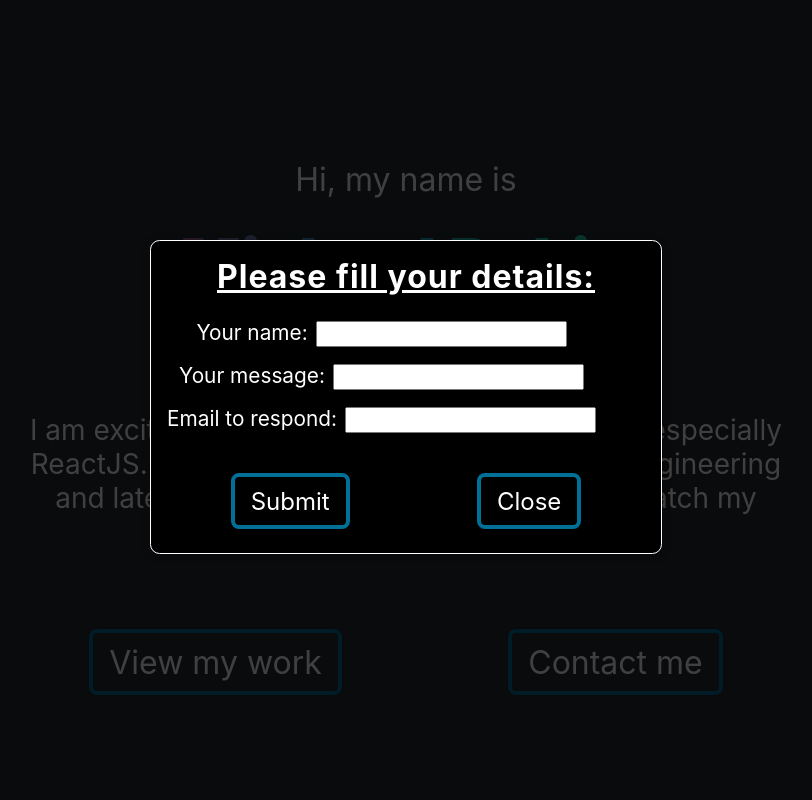
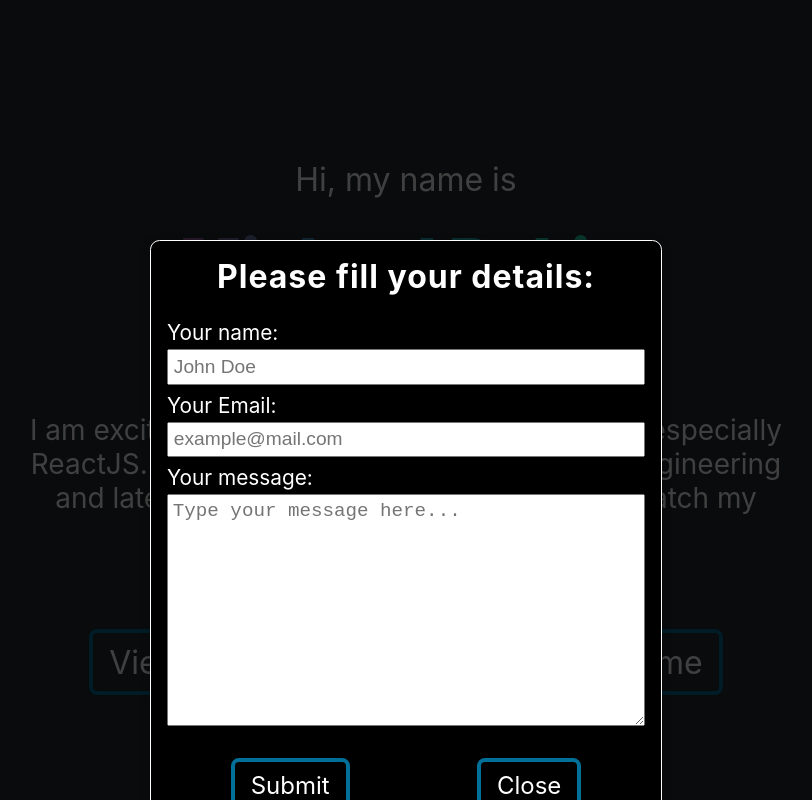
Before and after one commit to michael-ryk/Home_page, a React (Create React App) app: page / in a window 1280 px wide. Both pictures are taken after a click on the button "Contact me". Shown: the top 800 px of the page, without its empty margins (234-1046 px from the left). Built offline with nearby package versions, Linux system fonts and the light colour scheme.

Commit message:
improve style of contact form

```diff
--- a/src/components/ContactForm.jsx
+++ b/src/components/ContactForm.jsx
@@ -8,18 +8,12 @@ return (
       <form>
         <h2>Please fill your details:</h2>
         <div className='inputs-container'>
-          <div className='input-item'>
           <label>Your name:</label>
-            <input required='required'/>
-          </div>
-          <div className='input-item'>
+          <input required='required' name='name' placeholder='John Doe'/>
+          <label>Your Email:</label>
+          <input type='email' required='required' placeholder='example@mail.com' name='email'/>
           <label>Your message:</label>
-            <input required='required'/>
-          </div>
-          <div className='input-item'>
-            <label>Email to respond:</label>
-            <input type='email' required='required'/>
-          </div>
+          <textarea required='required' type='text' minLength='20' rows='10' cols='30' placeholder='Type your message here...' name='message'/>
         </div>
         <div className='buttons-container'>
           <button>Submit</button>
@@ -35,24 +29,23 @@ const ModalStyles = styled.div`
 margin: 0 auto;
 width: 100%;
 form {
-  h2 {
-    text-decoration: underline;
-  }
   .inputs-container {
     display: flex;
     flex-direction: column;
     justify-self: left;
-    .input-item {
+    max-width: 500px;
     margin: 0.5rem auto;
+    font-size: 1.3rem;
     label{
-        font-size: 1.3rem;
-        margin-right: 0.5rem;
+      margin: 0.5rem 0 0.25rem;
+      text-align: left;
     }
-      input {
+    input,
+    textarea {
       color: black;
       font-size: 1.2rem;
       text-align: left;
-      }
+      padding: 0.3rem;
     }
   }
   .buttons-container {
```
Lines whose indentation alone changed are shown as unchanged.
